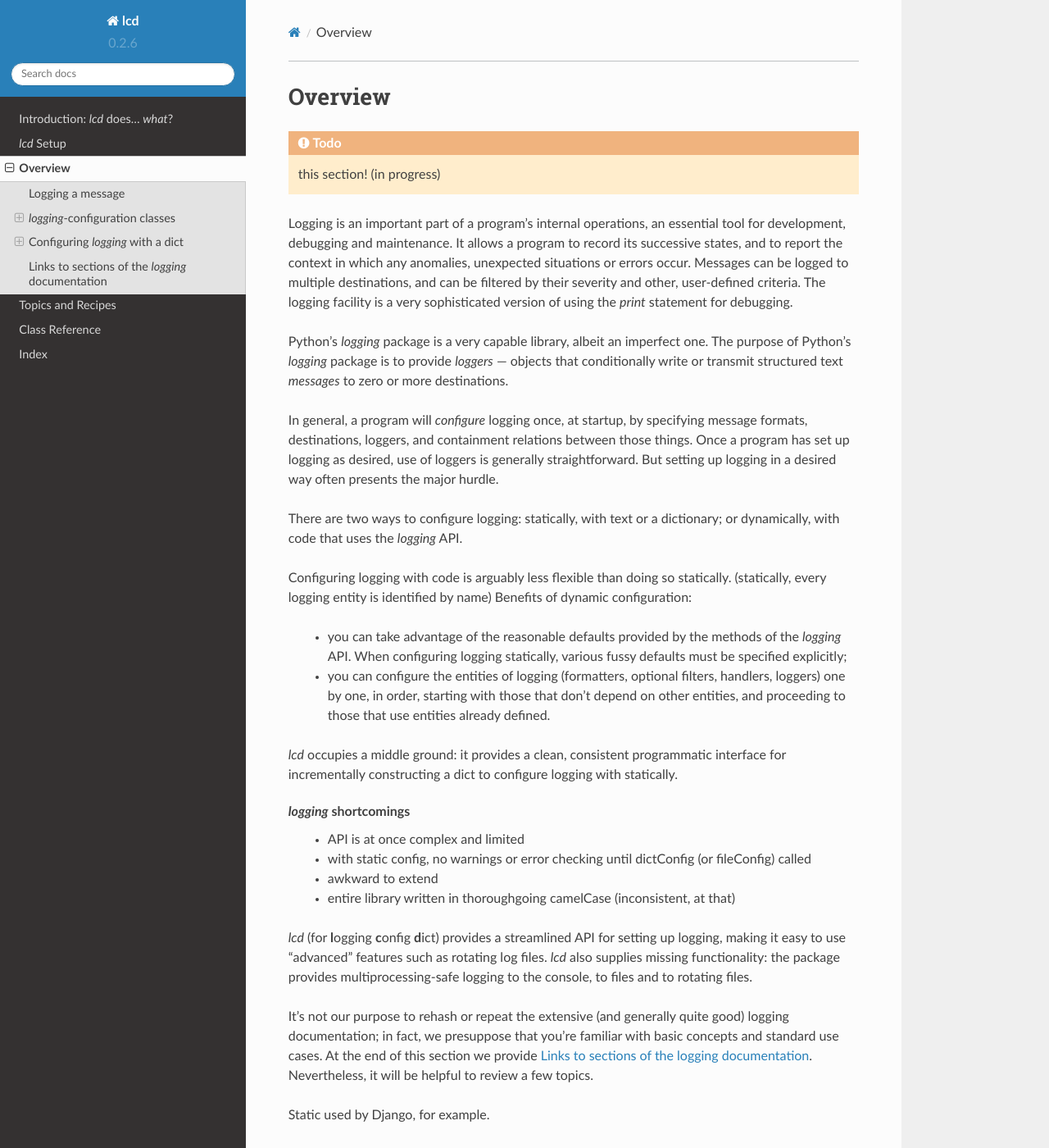
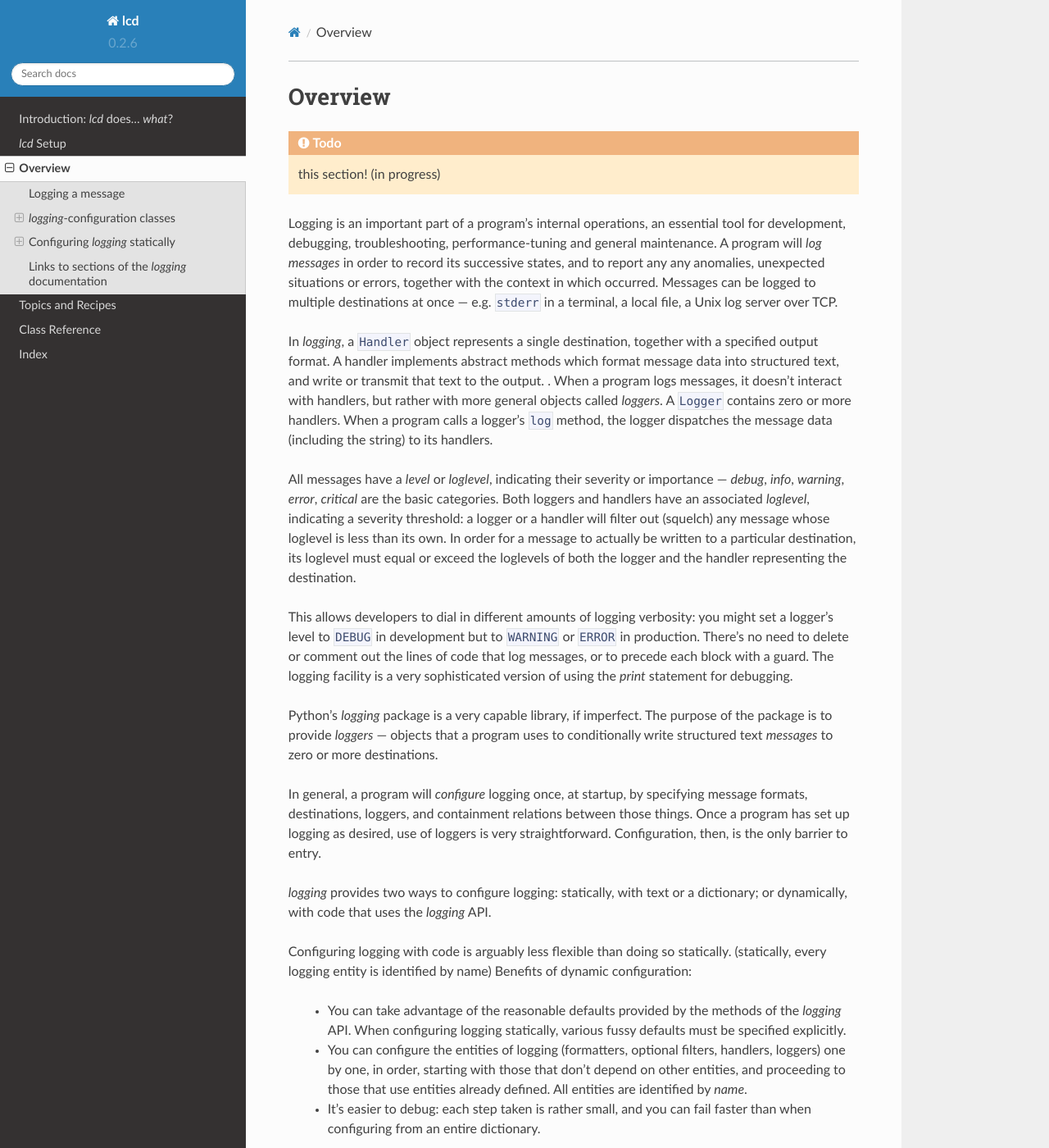
Before and after one commit to Twangist/prelogging, a Sphinx documentation site: the page built from lcd/docs/overview.rst, in a window 1280 px wide and 1400 px high. Shown: the whole window at 82% size. Built offline with Sphinx 7.4.7 and the Read the Docs theme 2.0.0, drawn with Linux system fonts in a browser that asks for light colours; some of the changed text lies outside the part shown.

Commit message:
0.2.7b18 -- cleanup, more tests & coverage. TODO tests for Warnings.UNDEFINED, docs for these "warnings" in general. TODO Some better word than the already overloaded "warning"?????
TODO: Make sure docs are updated to reflect renamiings (and code, too! -- ALIGNMENT)
 "LoggingConfigDict" --> "LCD" (& "Ex" too)
 "ConfiguratorABC" --> "LCDBuilderABC" & attendant change(s) to class, no longer calls config()

TODO: docs, doc examples/topics, etc. (docs are a bit of a mess, presently)

```diff
--- a/TODO.txt
+++ b/TODO.txt
@@ -1,8 +1,10 @@
 TODOs
 =====
 
-*   Rename ``LCDEx.add_function_filter``
-        to ``add_callable_filter``
+*   Docs etc: not "predefined" formatters but "presets" :)
+
+*   test/document new classmethod ``create_formatter_preset``
+
 
 * Examples -- Class Filter, Callable Filter
     Class Filter    that's initialized with some date:
--- a/lcd/_version.py
+++ b/lcd/_version.py
@@ -1 +1 @@
-__version__ = '0.2.7b18'
+__version__ = '0.2.7b19'
--- a/lcd/docs/LCD.rst
+++ b/lcd/docs/LCD.rst
@@ -18,5 +18,5 @@ This class resides in ``logging_config_dict.py``.
               add_handler, add_file_handler, add_null_handler,
               add_logger, set_handler_level, set_logger_level,
               config, dump, check,
-              warn
+              warnings, Warnings
     :special-members:
--- a/lcd/docs/overview.rst
+++ b/lcd/docs/overview.rst
@@ -6,43 +6,81 @@ Overview
 .. todo:: this section! (in progress)
 
 Logging is an important part of a program's internal operations, an essential
-tool for development, debugging and maintenance. It allows a program to
-record its successive states, and to report the context in which any
-anomalies, unexpected situations or errors occur. Messages can be logged to
-multiple destinations, and can be filtered by their severity and other,
-user-defined criteria. The logging facility is a very sophisticated version
-of using the `print` statement for debugging.
+tool for development, debugging, troubleshooting, performance-tuning and
+general maintenance. A program will *log messages* in order to record
+its successive states, and to report any any anomalies, unexpected situations or
+errors, together with the context in which occurred. Messages can be logged
+to multiple destinations at once — e.g. ``stderr`` in a terminal, a local file,
+a Unix log server over TCP.
 
-Python's `logging` package is a very capable library, albeit an imperfect one.
-The purpose of Python's `logging` package is to provide *loggers* — objects that
-conditionally write or transmit structured text *messages* to zero or more
+In `logging`, a ``Handler`` object represents a single destination,
+together with a specified output format. A handler implements abstract
+methods which format message data into structured text, and write
+or transmit that text to the output.
+.
+When a program logs messages, it doesn't interact with handlers, but rather
+with more general objects called `loggers`. A ``Logger`` contains zero or more
+handlers. When a program calls a logger's ``log`` method, the logger dispatches
+the message data (including the string) to its handlers.
+
+All messages have a `level` or `loglevel`, indicating their severity or importance
+— `debug`, `info`, `warning`, `error`, `critical` are the basic categories.
+Both loggers and handlers have an associated *loglevel*, indicating a severity
+threshold: a logger or a handler will filter out (squelch) any message whose
+loglevel is less than its own. In order for a message to actually be written
+to a particular destination, its loglevel must equal or exceed the loglevels
+of both the logger and the handler representing the destination.
+
+This allows developers to dial in different amounts of logging verbosity:
+you might set a logger's level to ``DEBUG`` in development but to
+``WARNING`` or ``ERROR`` in production. There's no need to delete or comment out
+the lines of code that log messages, or to precede each block with a guard.
+The logging facility is a very sophisticated version of using the `print`
+statement for debugging.
+
+
+Python's `logging` package is a very capable library, if imperfect.
+The purpose of the package is to provide *loggers* — objects that a program
+uses to conditionally write structured text *messages* to zero or more
 destinations.
 
 In general, a program will *configure* logging once, at startup, by specifying
 message formats, destinations, loggers, and containment relations between
 those things. Once a program has set up logging as desired, use of loggers
-is generally straightforward. But setting up logging in a desired way often
-presents the major hurdle.
+is very straightforward. Configuration, then, is the only barrier to entry.
 
-There are two ways to configure logging: statically, with text or a dictionary;
+`logging` provides two ways to configure logging: statically, with text or a dictionary;
 or dynamically, with code that uses the `logging` API.
 
 Configuring logging with code is arguably less flexible than doing so statically.
 (statically, every logging entity is identified by name)
 Benefits of dynamic configuration:
 
-    * you can take advantage of the reasonable defaults provided by the methods
+    * You can take advantage of the reasonable defaults provided by the methods
       of the `logging` API. When configuring logging statically, various fussy
-      defaults must be specified explicitly;
-
-    * you can configure the entities of logging (formatters, optional filters,
+      defaults must be specified explicitly.
+    * You can configure the entities of logging (formatters, optional filters,
       handlers, loggers) one by one, in order, starting with those that don't
       depend on other entities, and proceeding to those that use entities
-      already defined.
+      already defined. All entities are identified by *name*.
+    * It's easier to debug: each step taken is rather small, and you can fail
+      faster than when configuring from an entire dictionary.
 
-`lcd` occupies a middle ground: it provides a clean, consistent programmatic
-interface for incrementally constructing a dict to configure logging with
-statically.
+Deficiencies of dynamic configuration
+    * Except for loggers, none of the entities you create have *names*,
+      so you must use program variables (addresses of live objects) to
+      refer to them — say, when attaching handlers to a logger.
+
+    * Somehow it winds up more even verbose than static dictionaries —
+      the methods are low-level, and many boilerplate passages recur
+      in dynamic configuration code.
+
+`lcd` occupies a middle ground: it provides a clean, consistent and concise
+API for incrementally constructing dicts  configure logging
+statically. The ``add_*`` methods let you specify new logging entities
+entities (formatters, possibly filters, handlers, loggers), which all have names.
+and ``attach_*``
+update the dict with specifications of logging
 
 `logging` shortcomings
     * API is at once complex and limited
@@ -55,7 +93,8 @@ statically.
 **l**\ogging **c**\onfig **d**\ict) provides a streamlined API for setting up
 logging, making it easy to use "advanced" features such as rotating log files.
 `lcd` also supplies missing functionality: the package provides
-multiprocessing-safe logging to the console, to files and to rotating files.
+multiprocessing-safe logging to the console, to files and rotating files, and
+to `syslog`.
 
 It's not our purpose to rehash or repeat the extensive (and generally quite
 good) logging documentation; in fact, we presuppose that you're familiar with
@@ -64,8 +103,7 @@ provide :ref:`links_to_sections_of_logging_docs`.
 Nevertheless, it will be helpful to review a few topics.
 
 
-
-Static used by Django, for example.
+(( Worth mentioning that Django uses static configuration -- indicates importance of static logging. ))
 
 `lcd` (for
 **l**\ogging **c**\onfig **d**\ict) provides a streamlined API for setting up
@@ -77,11 +115,48 @@ error-checking and warnings ! :)
 inconsistent camelCase <-- fixups
 
 
-`lcd` also supplies missing functionality: it provides
-multiprocessing-safe logging to the console, to files and to rotating files.
+----- Using LCD, you build a logging config dict using a flat succession of
+method calls that all take keyword arguments. instead of a static declaration
+of a triply nested dict and its excess of glyphs (curly braces, quotes,
+colons). Each call to one of the ``add_*`` methods adds an item
+to one of the subdictionaries ``'formatters'``, ``'filters'``, ``'handlers'``
+or ``'loggers'``. You can specify all of the item's dependencies in this call,
+using names of previously added items, and/or you can add dependencies
+subsequently with the ``attach_*`` methods. For example, in the following code:
 
+.. code::
 
-`lcd`
+    >>> from lcd import LCD
+    >>> d = LCD()
+    >>> d.add_formatter('simple', '{message}', style='{')
+
+the ``add_formatter`` call adds an item to the ``'formatters'``
+subdictionary of ``d``. If ``d`` were declared statically as a dict,
+it would look like this::
+
+    d = {
+        # ...
+
+        'formatters' : { # ...
+                         'simple': { format: '{message}',
+                                     'style': '{' },
+                         # ...
+                       },
+        'handlers':    { # ...
+                       },
+
+        # ...
+    }
+
+An LCD makes its top-level subdictionaries available as properties with the
+same names as the keys: d.formatters == d['formatters'], d.handlers == d['handlers'],
+and similarly for d.filters, d.loggers, d.root. After the above ``add_formatter``
+call, ::
+
+    >>> d.formatters                # ignoring whitespace,
+    {'simple': {format: '{message}',
+                'style': '{'}
+    }
 
 
 
@@ -97,11 +172,21 @@ A ``Logger`` is uniquely identified by name: the expression
 ``logging.getLogger('mylogger')``, for example, always denotes the same object,
 no matter where in a program it occurs or when it's evaluated. When evaluated
 for the first time, the ``Logger`` named ``'mylogger'`` is created
-"just in time". You don't _have_ to configure ``'mylogger'``; the expression
-accessing it will "just work", and then, at least by default, that logger will
-use the handlers of it's *parent handler*. The parent of ``'mylogger'`` is the
-root logger, ``logging.getLogger()``. In many cases, to configure logging it's
-sufficient just to add a handler or two and attach them to the root.
+"just in time" if it hasn't been explicitly configured. You don't _have_ to
+configure ``'mylogger'``; the expression accessing it will "just work", and
+then, at least by default, that logger will use the handlers of it's
+*parent handler*. The parent of ``'mylogger'`` is the
+root logger, ``logging.getLogger()``
+
+.. todo:: Discuss, here or previously, the parent-child relationship
+    among/between loggers, induced by dotted logger names a la package names.
+    (which makes package names well-suited for use as logger names).
+
+    Might be worth mentioning in discussing complexities of `logging` — non-OOP
+    inheritance (delegation to parent if no handlers), propagation
+
+In many cases, to configure logging it's sufficient just to add a handler or
+two and attach them to the root.
 
 .. topic:: `logging` shorthands and defaults
 
@@ -166,26 +251,33 @@ In words:
 Review of what these objects do
 +++++++++++++++++++++++++++++++++
 
-A ``Formatter`` is basically just an old-style format string using keywords
-defined by the `logging` module, such as ``'%(message)s'`` and
+A ``Formatter`` is basically just a format string that uses keywords
+defined by the `logging` module — for example, ``'%(message)s'`` and
 ``'%(name)-20s: %(levelname)-8s: %(message)s'``.
 
-A ``Handler`` writes logged messages to a particular destination — a stream
-(e.g. ``sys.stderr``, ``sys.stdout``, or an in-memory stream such as an
+A ``Handler`` writes formatted logged messages to a particular destination —
+a stream (e.g. ``sys.stderr``, ``sys.stdout``, or an in-memory stream such as an
 ``io.StringIO()``), a file, a rotating set of files, a socket, etc.
 
 A ``Logger`` sends logged messages to its associated handlers. Various
 criteria filter out which messages are actually written.
 
 Every message that a logger logs has a *level* — a *loglevel*, as we'll call it:
-an integer indicating the severity, seriousness or importance of the message.
-The loglevel is generally one of the constants ``DEBUG``, ``INFO``, ``WARNING``,
-``ERROR``, ``CRITICAL`` defined by the `logging` module, which we've just listed
-in order of increasing severity and numeric value. Every logger has
+an integer indicating the severity of the message. The standard levels defined
+by the `logging` module are, in order of increasing severity and numeric value:
+``DEBUG``, ``INFO``, ``WARNING``, ``ERROR``, and ``CRITICAL``.
+Every logger has
 corresponding methods (``debug()``, ``info()`` and so on) for emitting messages
-at the named loglevel. As an example, you log a ``WARNING`` message
-``"Be careful!"`` to the logger named ``'mylogger'`` with the statement
-``logging.getLogger('mylogger').warning("Be careful!")``.
+at the named loglevel. Each of these methods is just a shorthand for calls to
+the ``log`` method at a fixed loglevel. For example, you might log a ``WARNING``
+message ``"Be careful!"`` to the logger named ``'mylogger'`` with the statements
+
+.. code:
+
+    logger = logging.getLogger('mylogger')
+    logger.warning("Be careful!")
+
+The last statement is shorthand for ``logger.log(logging.WARNING, "Be careful!")``.
 
 Every ``Handler`` and every ``Logger`` has a threshold loglevel.
 
@@ -231,7 +323,7 @@ In common cases, such as the :ref:`example-overview-config` of the next section,
 `lcd` eliminates the first step and makes the last step trivial.
 
 
-Configuring `logging` with a dict
+Configuring `logging` statically
 -----------------------------------
 
 The `logging.config` submodule offers two equivalent ways to specify
@@ -253,14 +345,17 @@ a thicket of curly braces, quotes and colons, which you finally pass to
 
 `lcd` defines two classes, a ``dict`` subclass ``LCD``, and `its` subclass
 ``LCDEx``, which represent logging configuration dictionaries — *logging config
-dicts*, for short.
+dicts*, for short. ``LCD`` provides the basic model of building a logging config
+dict; ``LCDEx`` supplies additional conveniences including predefined formatters
+and easy access to [*???????*] "advanced" features such as multiprocessing-safe
+rotating file handlers.
 
 You use the methods of these classes to add specifications of named
-``Formatter``\s, ``Handler``\s, ``Logger``\s, and optional ``Filter``\s. Once
-you've done so, calling the ``config()`` method of a ``LCD`` configures logging
-by passing the object (itself, as a ``dict``) to
-``logging.config.dictConfig()``. This call creates all the objects and linkages
-specified by the underlying dictionary.
+``Formatter``\s, ``Handler``\s, ``Logger``\s, and optional ``Filter``\s, and
+containment relations between them. Once you've done so, calling the
+``config()`` method of a ``LCD`` configures logging by passing itself, as a
+``dict``, to ``logging.config.dictConfig()``. This call creates all the objects
+and linkages specified by the underlying dictionary.
 
 
 .. _example-overview-config:
@@ -326,7 +421,7 @@ else receives reasonable, expected defaults. Using the "batteries included"
     from lcd import LCDEx
 
     lcd_ex = LCDEx(root_level='DEBUG',
-                                 attach_handlers_to_root=True)
+                   attach_handlers_to_root=True)
     lcd_ex.add_stderr_handler(
                     'console',
                     formatter='minimal',
@@ -335,7 +430,6 @@ else receives reasonable, expected defaults. Using the "batteries included"
                        formatter='logger_level_msg',
                        filename='blather.log',
     )
-
     lcd_ex.config()
 
 Here, we use a couple of the builtin ``Formatter``\s supplied by
@@ -344,7 +438,7 @@ Here, we use a couple of the builtin ``Formatter``\s supplied by
 every handler we add to ``lcd_ex`` is automatically attached to the root logger.
 Later, we'll
 :ref:`revisit this example <overview-example-using-only-LCD>`,
-to see how the same result can be achieved using only ``LCD``.
+to see how to achieve the same result using only ``LCD``.
 
 Remarks
 ^^^^^^^^^^
@@ -407,11 +501,14 @@ The logging `HOWTO <https://docs.python.org/3/howto/logging.html>`_
 contains tutorials that show typical setups and uses of logging, configured in
 code at runtime.
 The `logging Cookbook <https://docs.python.org/3/howto/logging-cookbook.html#logging-cookbook>`_
-contains many techniques, several of which go beyond the scope of `lcd` because
+contains a wealth of techniques, several of which exceed the scope of `lcd` because
 they involve `logging` capabilities that can't be configured statically (e.g.
 the use of
-`LoggerAdapters <https://docs.python.org/3/library/logging.html#loggeradapter-objects>`_).
+`LoggerAdapters <https://docs.python.org/3/library/logging.html#loggeradapter-objects>`_,
+or
+`QueueListeners <https://docs.python.org/3/library/logging.handlers.html?#queuelistener>`_
+).
 
-The `logging` module supports multithreaded operation, but does **not** support
+The `logging` package supports multithreaded operation, but does **not** support
 `logging to a single file from multiple processes <https://docs.python.org/3/howto/logging-cookbook.html#logging-to-a-single-file-from-multiple-processes>`_.
-Happily, `lcd` does.
+Happily, `lcd` does, in a couple of ways.
--- a/lcd/docs/source/_templates/footer.html
+++ b/lcd/docs/source/_templates/footer.html
@@ -1,4 +1,5 @@
 {% block trans %}
+<hr>
 Built with <a href="http://sphinx-doc.org/">Sphinx</a> using
 a tweaked <a href="https://readthedocs.org">Read the Docs</a>
 <a href="https://github.com/snide/sphinx_rtd_theme">theme</a>.
```
Also changed, not shown: lcd/docs/setup-testing-examples.rst (+15 -16 lines), 4 other files.
